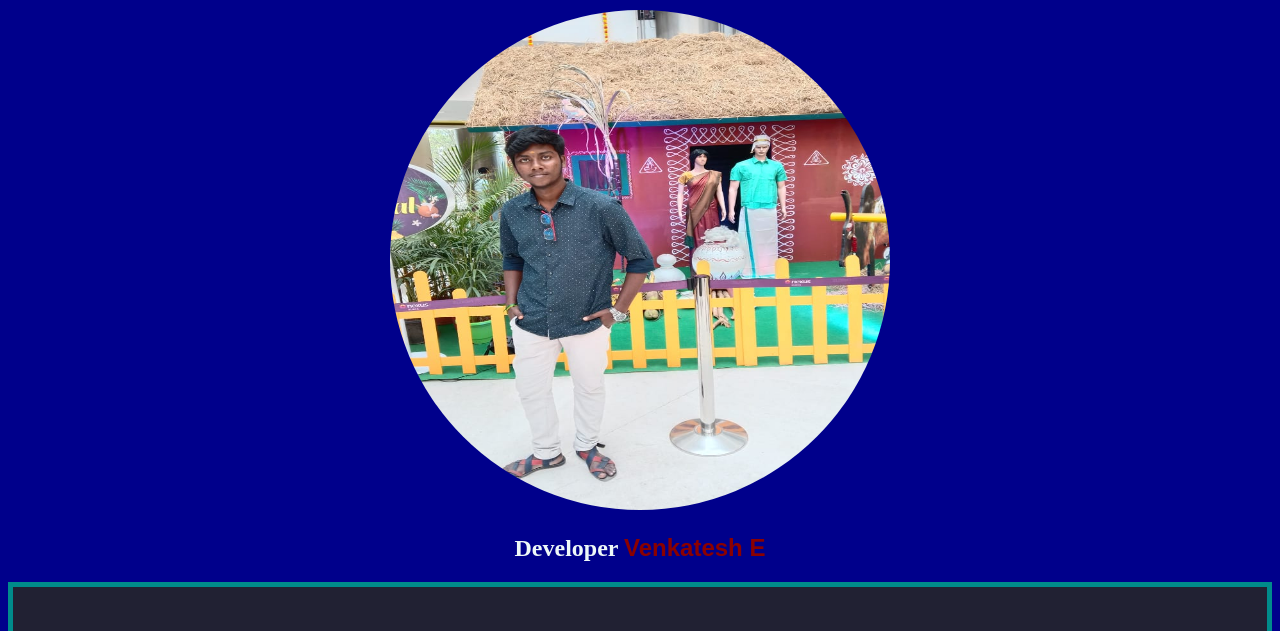
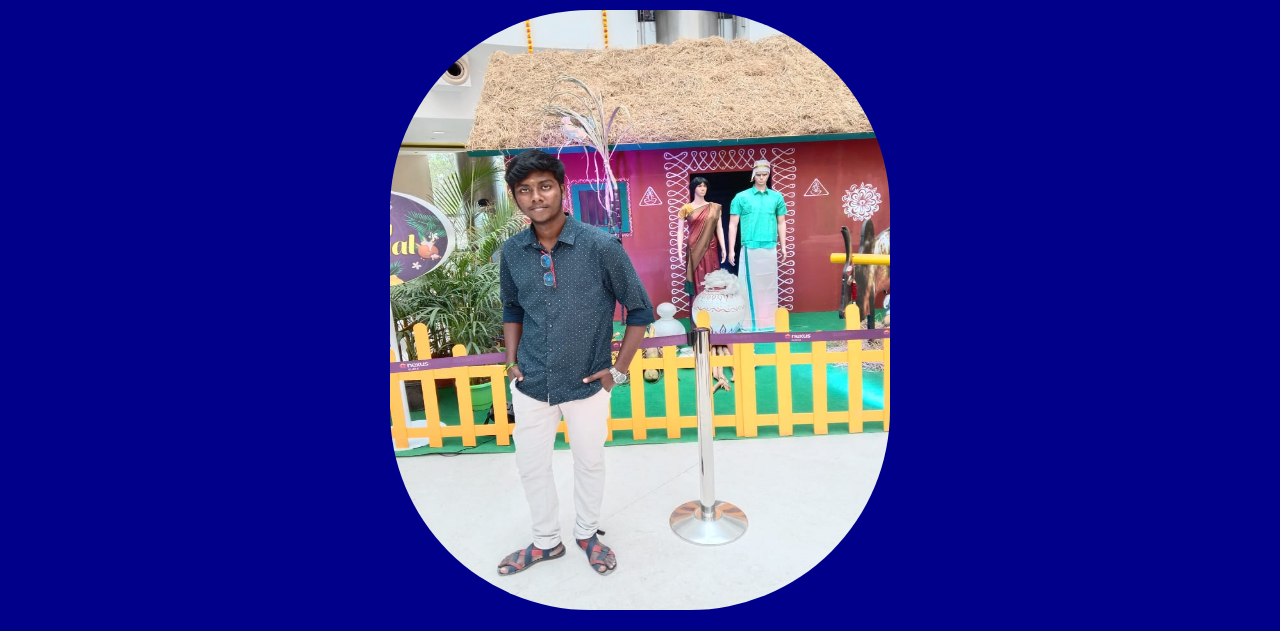
Before and after one commit to venkateshelumalai040405/wargars-websample, a plain HTML site: page about page.html in a window 1280 px wide. Shown: the part 104-735 px from the top of the page. Drawn offline with Linux system fonts and the light colour scheme; a web font is replaced by a local one.

Commit message:
Update style.css

```diff
--- a/style.css
+++ b/style.css
@@ -74,8 +74,8 @@ a:hover{
 
 
 .img{
-    height: 500px;width: 500px;
-    border-radius: 400px;
+    height: 600px;width: 500px;
+    border-radius: 200px;
 }
 
 h2{
```
